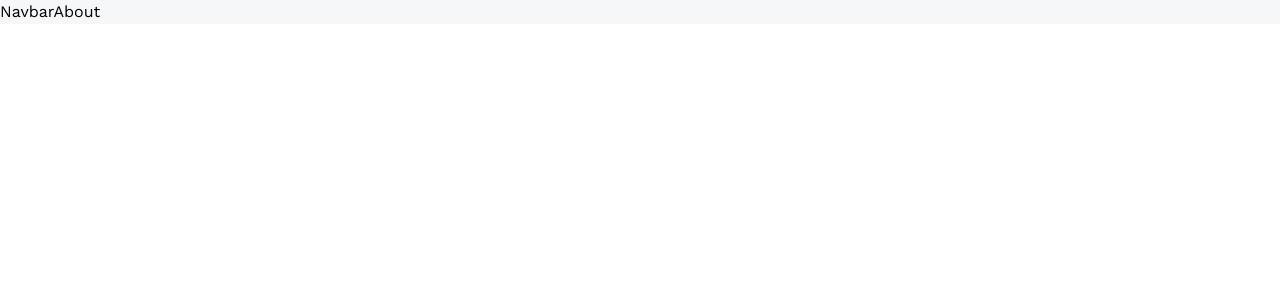
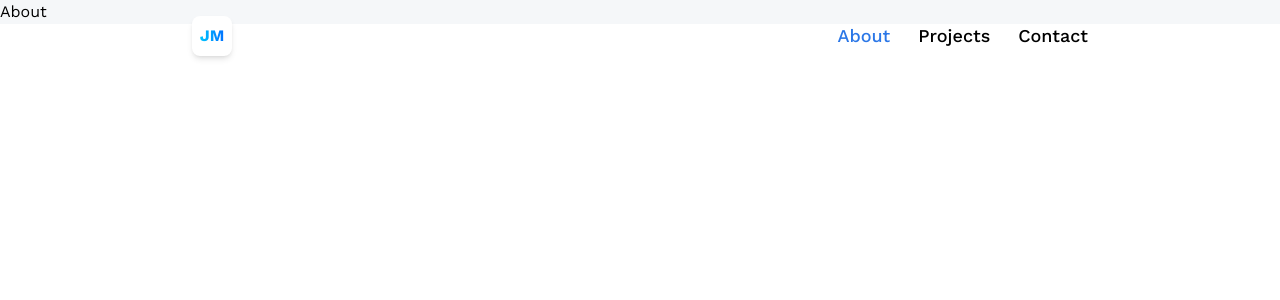
Before and after one commit to JoseCabreraJC/my-sweet-portolio, a React (Vite) app: page /about in a window 1280 px wide. Shown: the top 300 px of the page. Built offline with nearby package versions, Linux system fonts and the light colour scheme.

Commit message:
added pages components and Navbar component

```diff
--- a/src/App.jsx
+++ b/src/App.jsx
@@ -1,16 +1,19 @@
 import { Route, BrowserRouter as Router, Routes } from 'react-router-dom'
 import React from 'react'
+
+import Navbar from './components/Navbar'
+import { Home, About, Projects, Contact } from './pages'
 
 const App = () => {
   return (
     <main className='bg-slate-300/20'>
       <Router>
-        Navbar
+        <Navbar />
         <Routes>
-          <Route path='/' element={'Home'} />
-          <Route path='/about' element={'About'} />
-          <Route path='/projects' element={'Project'} />
-          <Route path='/contact' element={'Contact'} />
+          <Route path='/' element={<Home/>} />
+          <Route path='/about' element={<About/>} />
+          <Route path='/projects' element={<Projects/>} />
+          <Route path='/contact' element={<Contact/>} />
         </Routes>
       </Router>
     </main>
--- /dev/null
+++ b/src/components/Navbar.jsx
@@ -0,0 +1,42 @@
+import { NavLink } from "react-router-dom";
+
+const Navbar = () => {
+  return (
+    <header className="header">
+      <NavLink
+        to="/"
+        className="w-10 h-10 rounded-lg bg-white items-center justify-center flex font-bold shadow-md"
+      >
+        <p className="blue-gradient_text">JM</p>
+      </NavLink>
+      <nav className="flex text-lg gap-7 font-medium">
+        <NavLink
+          to="/about"
+          className={({ isActive }) =>
+            isActive ? "text-blue-500" : "text-black"
+          }
+        >
+          About
+        </NavLink>
+        <NavLink
+          to="/projects"
+          className={({ isActive }) =>
+            isActive ? "text-blue-500" : "text-black"
+          }
+        >
+          Projects
+        </NavLink>
+        <NavLink
+          to="/contact"
+          className={({ isActive }) =>
+            isActive ? "text-blue-500" : "text-black"
+          }
+        >
+          Contact
+        </NavLink>
+      </nav>
+    </header>
+  );
+};
+
+export default Navbar;
--- /dev/null
+++ b/src/pages/About.jsx
@@ -0,0 +1,9 @@
+import React from 'react'
+
+const About = () => {
+  return (
+    <div>About</div>
+  )
+}
+
+export default About
--- /dev/null
+++ b/src/pages/Contact.jsx
@@ -0,0 +1,9 @@
+import React from 'react'
+
+const Contact = () => {
+  return (
+    <div>Contact</div>
+  )
+}
+
+export default Contact
--- /dev/null
+++ b/src/pages/Home.jsx
@@ -0,0 +1,9 @@
+import React from 'react'
+
+const Home = () => {
+  return (
+    <div>Home</div>
+  )
+}
+
+export default Home
--- /dev/null
+++ b/src/pages/Projects.jsx
@@ -0,0 +1,9 @@
+import React from 'react'
+
+const Projects = () => {
+  return (
+    <div>Projects</div>
+  )
+}
+
+export default Projects
--- /dev/null
+++ b/src/pages/index.js
@@ -0,0 +1,6 @@
+import Home from "./Home";
+import About from "./About";
+import Projects from "./Projects";
+import Contact from "./Contact";
+
+export { Home, About, Projects, Contact}
```
